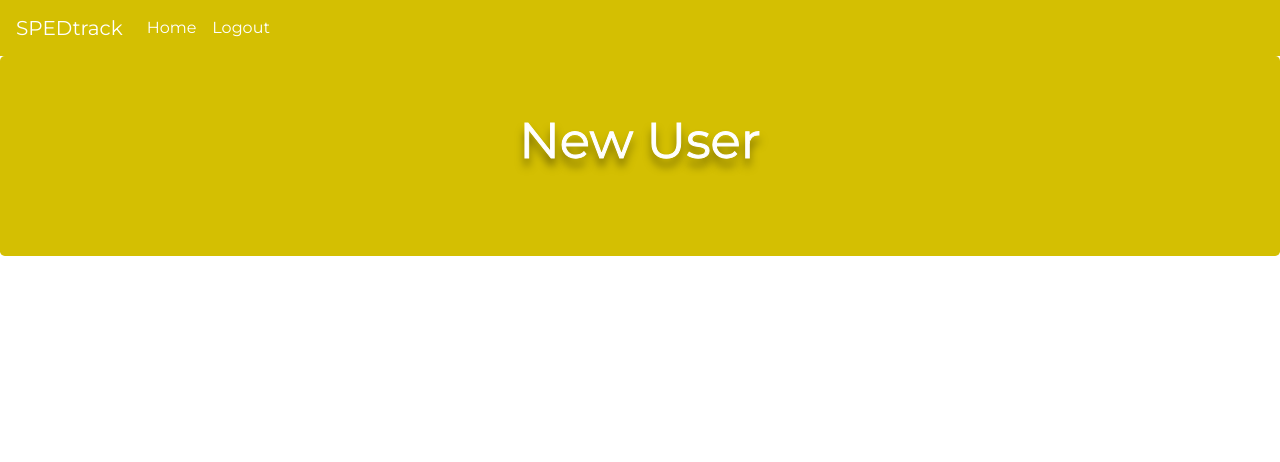
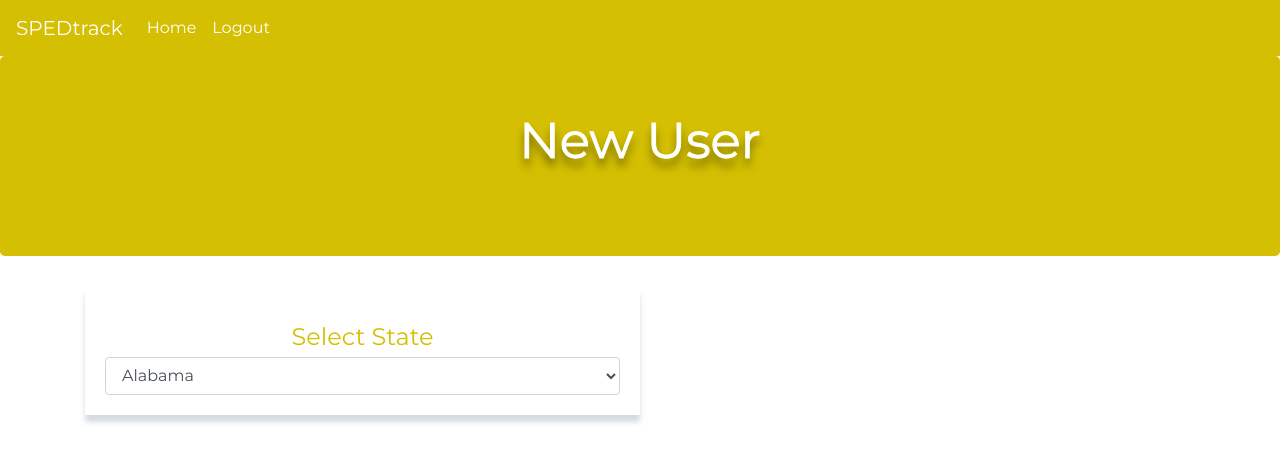
Before and after one commit to rcliffd/spedtrack, a React (Create React App) app: page /NewUser in a window 1280 px wide. Shown: the top 462 px of the page. Built offline with nearby package versions, Linux system fonts and the light colour scheme.

Commit message:
Created dropdown menu component for 'Select State' for 'New User' page

```diff
--- /dev/null
+++ b/src/components/NewUser/NewUserState.js
@@ -0,0 +1,69 @@
+import React from "react";
+
+function NewUserState(props) {
+    return (
+
+
+            <div>
+            <h4>Select State</h4>
+                        <select className="form-control" name="selectState" onChange={props.handleInputChange}>
+
+                        <option value="AL">Alabama</option>
+                        <option value="AK">Alaska</option>
+                        <option value="AZ">Arizona</option>
+                        <option value="AR">Arkansas</option>
+                        <option value="CA">California</option>
+                        <option value="CO">Colorado</option>
+                        <option value="CT">Connecticut</option>
+                        <option value="DE">Delaware</option>
+                        <option value="DC">District Of Columbia</option>
+                        <option value="FL">Florida</option>
+                        <option value="GA">Georgia</option>
+                        <option value="HI">Hawaii</option>
+                        <option value="ID">Idaho</option>
+                        <option value="IL">Illinois</option>
+                        <option value="IN">Indiana</option>
+                        <option value="IA">Iowa</option>
+                        <option value="KS">Kansas</option>
+                        <option value="KY">Kentucky</option>
+                        <option value="LA">Louisiana</option>
+                        <option value="ME">Maine</option>
+                        <option value="MD">Maryland</option>
+                        <option value="MA">Massachusetts</option>
+                        <option value="MI">Michigan</option>
+                        <option value="MN">Minnesota</option>
+                        <option value="MS">Mississippi</option>
+                        <option value="MO">Missouri</option>
+                        <option value="MT">Montana</option>
+                        <option value="NE">Nebraska</option>
+                        <option value="NV">Nevada</option>
+                        <option value="NH">New Hampshire</option>
+                        <option value="NJ">New Jersey</option>
+                        <option value="NM">New Mexico</option>
+                        <option value="NY">New York</option>
+                        <option value="NC">North Carolina</option>
+                        <option value="ND">North Dakota</option>
+                        <option value="OH">Ohio</option>
+                        <option value="OK">Oklahoma</option>
+                        <option value="OR">Oregon</option>
+                        <option value="PA">Pennsylvania</option>
+                        <option value="RI">Rhode Island</option>
+                        <option value="SC">South Carolina</option>
+                        <option value="SD">South Dakota</option>
+                        <option value="TN">Tennessee</option>
+                        <option value="TX">Texas</option>
+                        <option value="UT">Utah</option>
+                        <option value="VT">Vermont</option>
+                        <option value="VA">Virginia</option>
+                        <option value="WA">Washington</option>
+                        <option value="WV">West Virginia</option>
+                        <option value="WI">Wisconsin</option>
+                        <option value="WY">Wyoming</option>
+                    </select>
+                    </div>
+
+
+    );
+}
+
+export default NewUserState;
--- a/src/pages/NewUser.js
+++ b/src/pages/NewUser.js
@@ -1,5 +1,6 @@
 import React from "react";
 import Jumbotron from "../components/Jumbotron/Jumbotron";
+import NewUserState from "../components/NewUser/NewUserState"
 
 
 
@@ -13,6 +14,11 @@
                <Jumbotron
                 heading="New User"
                 />
+                <div className="container">
+                <div className="col-md-6 card">
+                    <NewUserState></NewUserState>
+                </div>
+                </div>
 
            </div>
        )
```
